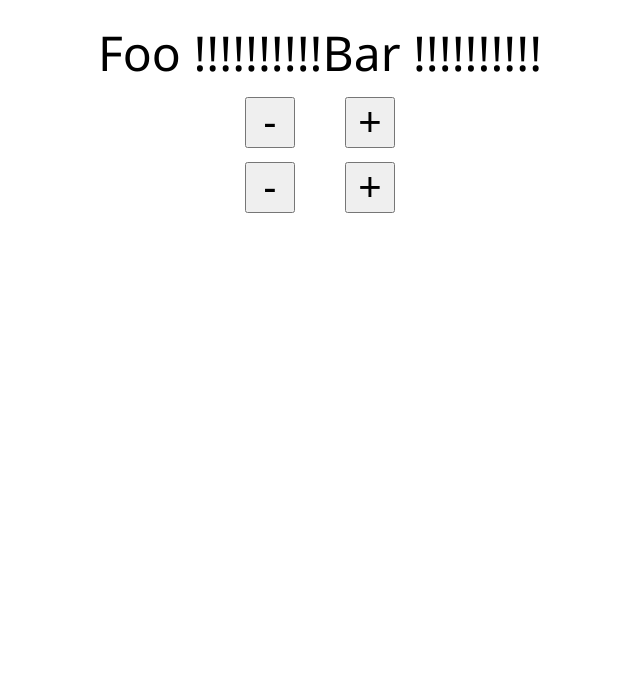
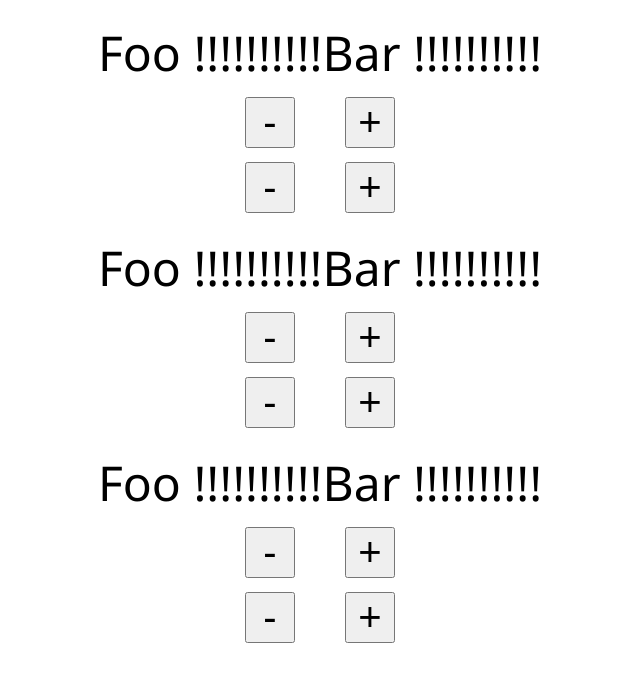
Before and after one commit to norpsa/ruoka-asia, a React (Create React App) app: page / in a window 1280 px wide. Shown: the top 682 px of the page, without its empty margins (320-960 px from the left). Built offline with nearby package versions, Linux system fonts and the light colour scheme.

Commit message:
Add logger

```diff
--- a/package.json
+++ b/package.json
@@ -20,6 +20,8 @@
     "@types/node": "^8.0.33",
     "@types/react": "^16.0.10",
     "@types/react-dom": "^16.0.1",
-    "@types/react-redux": "^5.0.10"
+    "@types/react-redux": "^5.0.10",
+    "@types/redux-logger": "^3.0.4",
+    "redux-logger": "^3.0.6"
   }
 }
--- a/src/index.tsx
+++ b/src/index.tsx
@@ -1,21 +1,17 @@
 import * as React from 'react';
 import * as ReactDOM from 'react-dom';
 
-import { createStore } from 'redux';
-import { rootReducer } from './reducers/index';
-import { RootState } from './types/index';
+import store from './store';
 
-import Hello from './containers/Hello';
+import HelloPage from './pages/HelloPage';
 import { Provider } from 'react-redux';
 
 import registerServiceWorker from './registerServiceWorker';
 import './index.css';
 
-const store = createStore<RootState>(rootReducer);
-
 ReactDOM.render(
   <Provider store={store}>
-    <Hello />
+    <HelloPage />
   </Provider>,
   document.getElementById('root') as HTMLElement
 );
--- /dev/null
+++ b/src/pages/HelloPage.tsx
@@ -0,0 +1,13 @@
+import * as React from 'react';
+
+import Hello from '../containers/Hello';
+
+const HelloPage = () => (
+  <div className="hello">
+    <Hello />
+    <Hello />
+    <Hello />
+  </div>
+);
+
+export default HelloPage;
--- a/src/reducers/index.tsx
+++ b/src/reducers/index.tsx
@@ -4,6 +4,7 @@ import { enthusiasm as foo } from './foo';
 import { enthusiasm as bar } from './bar';
 
 import { RootState } from '../types/index';
+
 export const rootReducer = combineReducers<RootState>({
   foo,
   bar,
--- /dev/null
+++ b/src/store.tsx
@@ -0,0 +1,27 @@
+import { createStore, applyMiddleware } from 'redux';
+import logger from 'redux-logger';
+
+import { RootState } from './types/index';
+import { rootReducer } from './reducers/index';
+
+function configureStore(initialState?: RootState) {
+  // configure middlewares
+  const middlewares = [];
+
+  if (process.env.NODE_ENV === 'development') {
+    middlewares.push(logger);
+  }
+
+  // create store
+  return createStore<RootState>(
+    rootReducer,
+    initialState!,
+    applyMiddleware(...middlewares)
+  );
+}
+
+// pass an optional param to rehydrate state on app start
+const store = configureStore();
+
+// export store singleton instance
+export default store;
```
Also changed, not shown: 1 other file (tests, documents, lock files or other folders).
